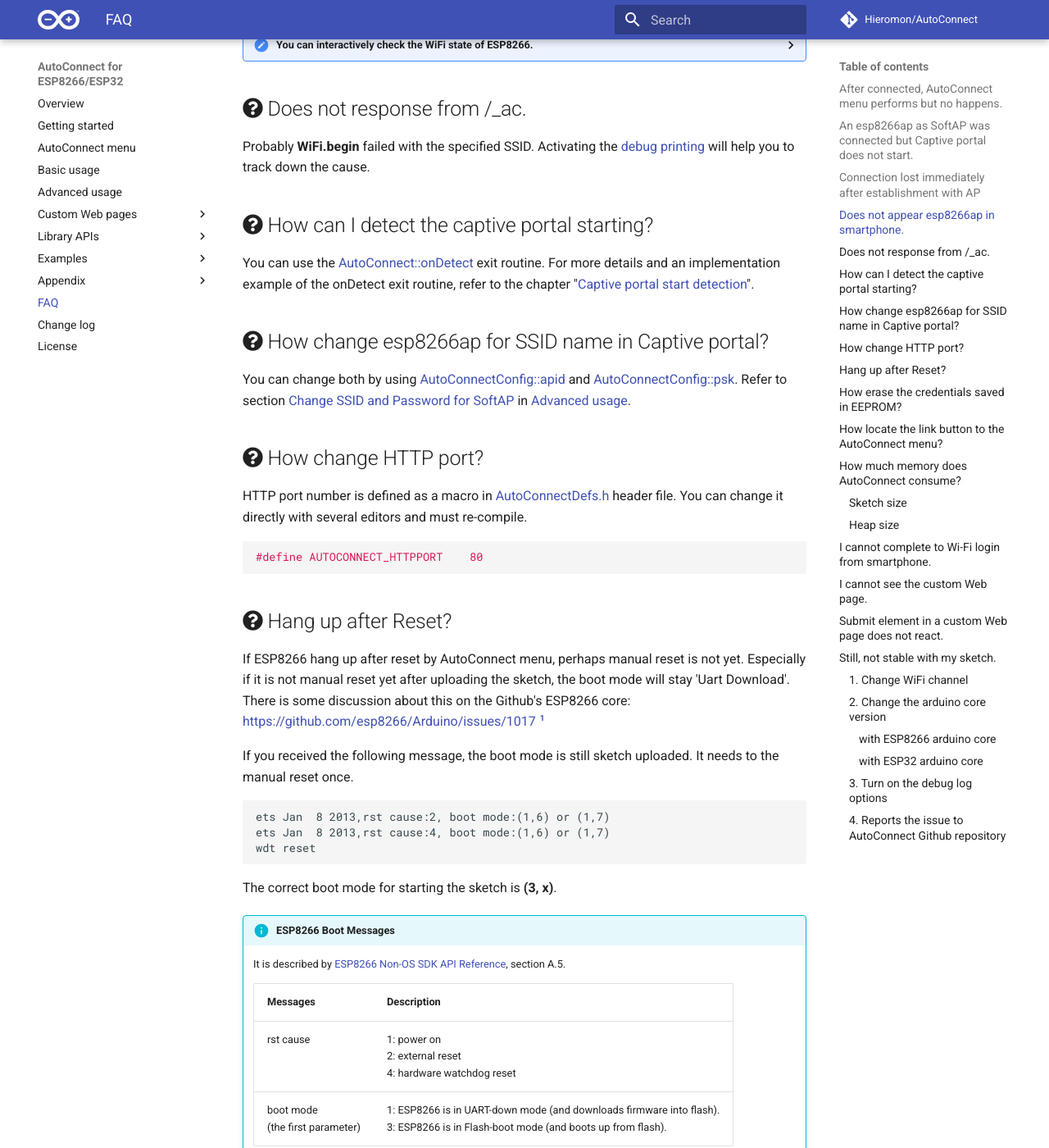
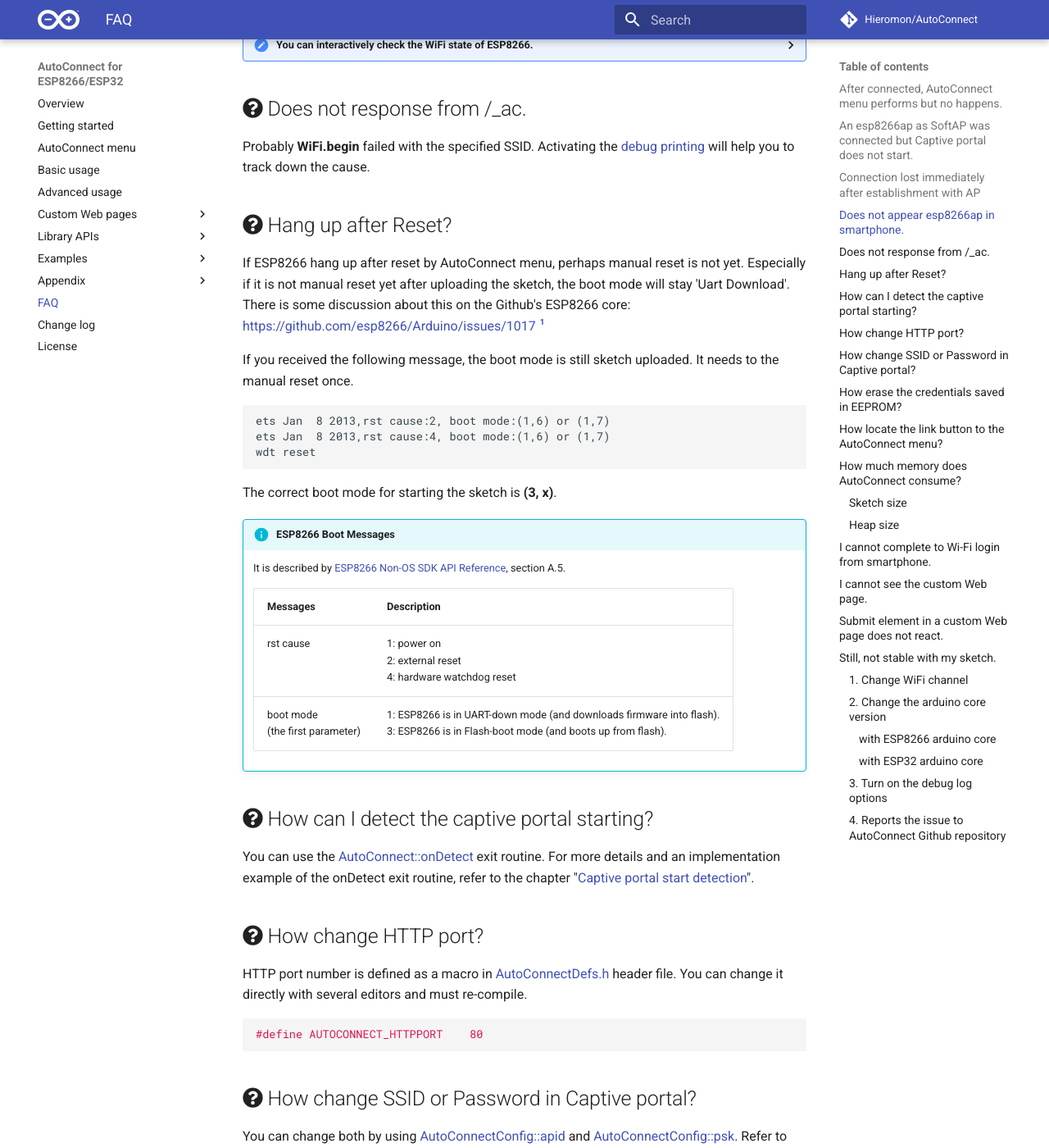
Before and after one commit to Hieromon/AutoConnect, an MkDocs documentation site: the page built from mkdocs/faq.md, in a window 1280 px wide and 1400 px high, scrolled down 2089 px. Shown: the whole window at 82% size. Built offline with MkDocs 1.6.1 and Material for MkDocs 9.7.7, drawn with Linux system fonts in a browser that asks for light colours; nearby versions of some CDN libraries; comment, search, counter and statistics services are not loaded; some of the changed lines change nothing that is shown; some of the changed text lies outside the part shown.

Commit message:
Revised the description of password change for SoftAP in FAQ

````diff
--- a/mkdocs/faq.md
+++ b/mkdocs/faq.md
@@ -62,22 +62,6 @@
 
 Probably **WiFi.begin** failed with the specified SSID. Activating the [debug printing](advancedusage.md#debug-print) will help you to track down the cause.
 
-## <i class="fa fa-question-circle"></i> How can I detect the captive portal starting?
-
-You can use the [AutoConnect::onDetect](api.md#ondetect) exit routine. For more details and an implementation example of the onDetect exit routine, refer to the chapter "[Captive portal start detection](advancedusage.md#captive-portal-start-detection)".
-
-## <i class="fa fa-question-circle"></i> How change esp8266ap for SSID name in Captive portal?
-
-You can change both by using [AutoConnectConfig::apid](apiconfig.md#apid) and [AutoConnectConfig::psk](apiconfig.md#psk). Refer to section [Change SSID and Password for SoftAP](advancedusage.md#change-ssid-and-password-for-softap) in [Advanced usage](advancedusage.md).
-
-## <i class="fa fa-question-circle"></i> How change HTTP port?
-
-HTTP port number is defined as a macro in [AutoConnectDefs.h](https://github.com/Hieromon/AutoConnect/blob/master/src/AutoConnectDefs.h#L112) header file. You can change it directly with several editors and must re-compile.
-
-```cpp
-#define AUTOCONNECT_HTTPPORT    80
-```
-
 ## <i class="fa fa-question-circle"></i> Hang up after Reset?
 
 If ESP8266 hang up after reset by AutoConnect menu, perhaps manual reset is not yet. Especially if it is not manual reset yet after uploading the sketch, the boot mode will stay 'Uart Download'. There is some discussion about this on the Github's ESP8266 core: https://github.com/esp8266/Arduino/issues/1017 [^1]
@@ -101,6 +85,22 @@
     |----------|-------------|
     | rst cause | 1: power on<br>2: external reset<br>4: hardware watchdog reset |
     | boot mode<br>(the first parameter) | 1: ESP8266 is in UART-down mode (and downloads firmware into flash).<br>3: ESP8266 is in Flash-boot mode (and boots up from flash). |
+
+## <i class="fa fa-question-circle"></i> How can I detect the captive portal starting?
+
+You can use the [AutoConnect::onDetect](api.md#ondetect) exit routine. For more details and an implementation example of the onDetect exit routine, refer to the chapter "[Captive portal start detection](advancedusage.md#captive-portal-start-detection)".
+
+## <i class="fa fa-question-circle"></i> How change HTTP port?
+
+HTTP port number is defined as a macro in [AutoConnectDefs.h](https://github.com/Hieromon/AutoConnect/blob/master/src/AutoConnectDefs.h#L112) header file. You can change it directly with several editors and must re-compile.
+
+```cpp
+#define AUTOCONNECT_HTTPPORT    80
+```
+
+## <i class="fa fa-question-circle"></i> How change SSID or Password in Captive portal?
+
+You can change both by using [AutoConnectConfig::apid](apiconfig.md#apid) and [AutoConnectConfig::psk](apiconfig.md#psk). Refer to section [Change SSID and Password for SoftAP](advancedusage.md#change-ssid-and-password-for-softap) in [Advanced usage](advancedusage.md).
 
 ## <i class="fa fa-question-circle"></i> How erase the credentials saved in EEPROM?
 
````
